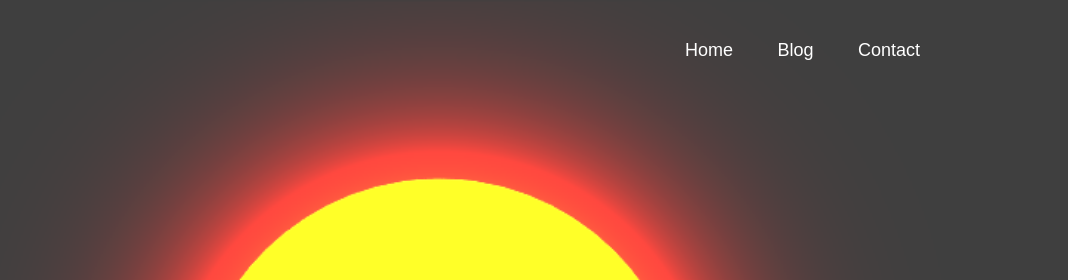
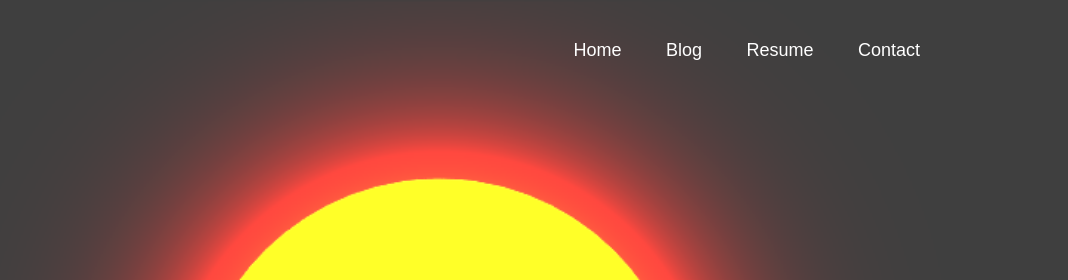
Before and after one commit to iamkodenusi/iamkodenusi.github.io, a plain HTML site: page index.html in a window 1280 px wide. Shown: the top 280 px of the page, 212-1280 px from the left. Drawn offline with nearby package versions, Linux system fonts and the light colour scheme.

Commit message:
Update index.html

```diff
--- a/index.html
+++ b/index.html
@@ -20,6 +20,7 @@
                     <!-- <li><a href="#">About</a></li> -->
                     <!-- <li><a href="#">Services</a></li> -->
                     <li><a href="https://kolawoleodenusi.substack.com/">Blog</a></li>
+                    <li><a href="resume.html">Resume</a></li>
                     <li><a href="https://twitter.com/iamkodenusi">Contact</a></li>
                 </ul>
             </nav>
```
